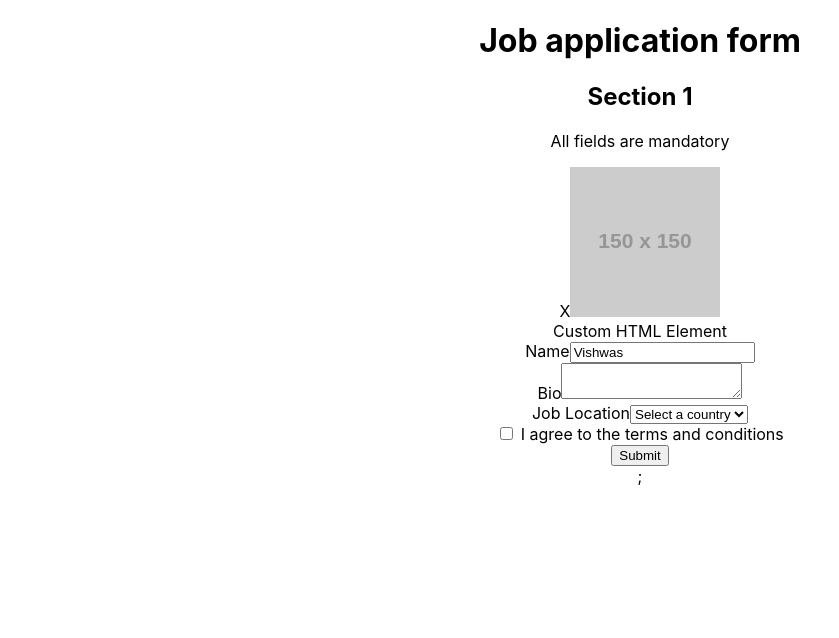
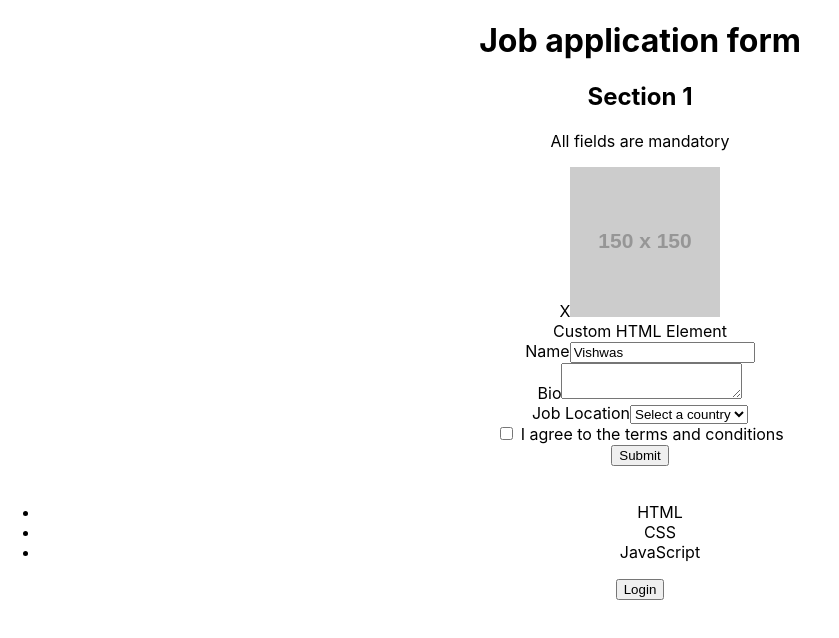
Before and after one commit to valdir-ti/react-testing, a React (Create React App) app: page / in a window 1280 px wide. Shown: the top 638 px of the page, without its empty margins (0-839 px from the left). Built offline with nearby package versions, Linux system fonts and the light colour scheme.

Commit message:
test: use query by role to check if an element is not render

```diff
--- a/src/App.tsx
+++ b/src/App.tsx
@@ -1,10 +1,13 @@
 import "./App.css";
 import { Application } from "./components/application/application";
+import { Skills } from "./components/skills/skills";
 
 function App() {
   return (
     <div className="App">
-      <Application />;
+      <Application />
+      <br />
+      <Skills skills={["HTML", "CSS", "JavaScript"]} />
     </div>
   );
 }
--- a/src/components/skills/skills.tsx
+++ b/src/components/skills/skills.tsx
@@ -1,6 +1,9 @@
+import { useState } from "react";
 import { SkillsProps } from "./skills.types";
 
 export const Skills = ({ skills }: SkillsProps) => {
+  const [isLoggedIn, setIsLoggedIn] = useState(false);
+
   return (
     <>
       <ul>
@@ -8,6 +11,11 @@
           return <li key={skill}>{skill}</li>;
         })}
       </ul>
+      {isLoggedIn ? (
+        <button>Start Learning</button>
+      ) : (
+        <button onClick={() => setIsLoggedIn(true)}>Login</button>
+      )}
     </>
   );
 };
```
Also changed, not shown: 1 other file (tests, documents, lock files or other folders).
